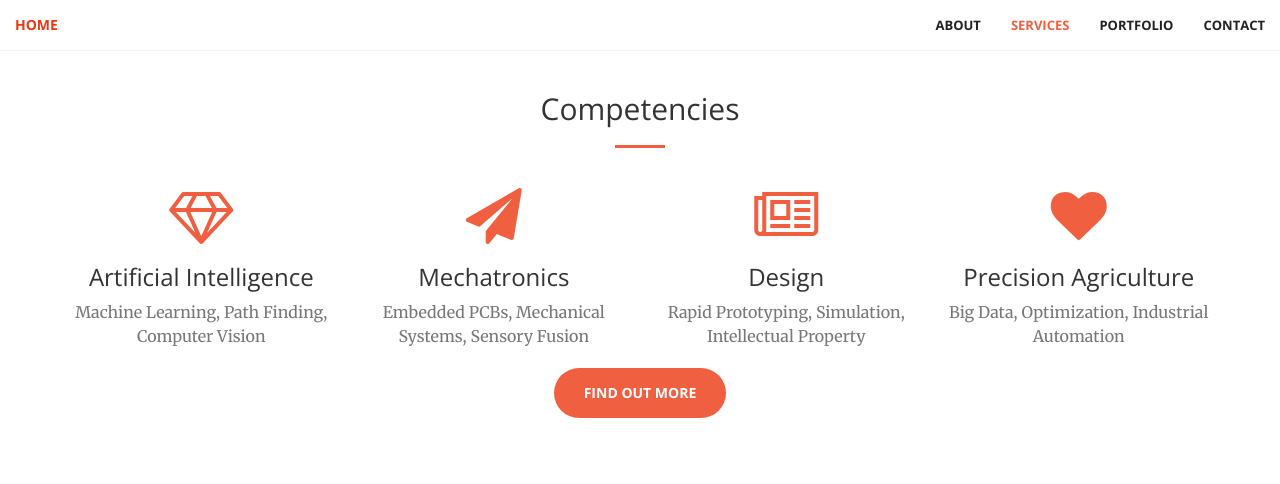
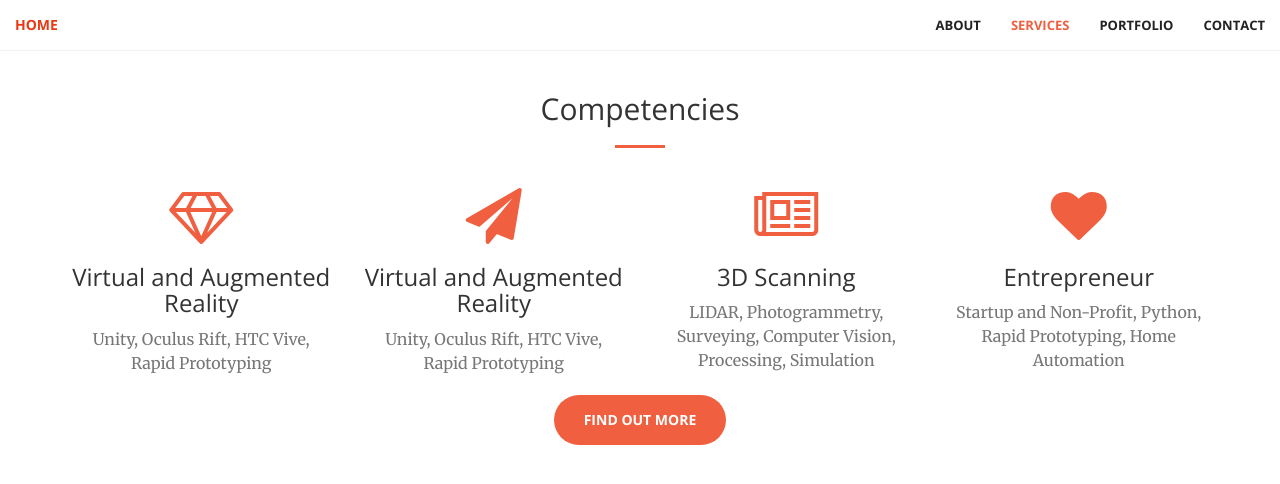
Before and after one commit to darabo/darabonakdar.com, a Jekyll site: the page built from index.html, in a window 1280 px wide and 900 px high, scrolled down 1274 px, cut to the strip 0-494 px from the top of the window. Shown: the top 484 px of the strip. Built offline with Jekyll 4.4.1, drawn with Linux system fonts in a browser that asks for light colours; nearby versions of some CDN libraries.

Commit message:
Continued updating

```diff
--- a/index.html
+++ b/index.html
@@ -123,29 +123,29 @@ title: Portfolio
                 <div class="col-lg-3 col-md-6 text-center">
                     <div class="service-box">
                         <i class="fa fa-4x fa-diamond wow bounceIn text-primary"></i>
-                        <h3>Artificial Intelligence</h3>
-                        <p class="text-muted">Machine Learning, Path Finding, Computer Vision</p>
+                        <h3>Virtual and Augmented Reality</h3>
+                        <p class="text-muted">Unity, Oculus Rift, HTC Vive, Rapid Prototyping</p>
                     </div>
                 </div>
                 <div class="col-lg-3 col-md-6 text-center">
                     <div class="service-box">
                         <i class="fa fa-4x fa-paper-plane wow bounceIn text-primary" data-wow-delay=".1s"></i>
-                        <h3>Mechatronics</h3>
-                        <p class="text-muted">Embedded PCBs, Mechanical Systems, Sensory Fusion</p>
+                        <h3>Virtual and Augmented Reality</h3>
+                        <p class="text-muted">Unity, Oculus Rift, HTC Vive, Rapid Prototyping</p>
                     </div>
                 </div>
                 <div class="col-lg-3 col-md-6 text-center">
                     <div class="service-box">
                         <i class="fa fa-4x fa-newspaper-o wow bounceIn text-primary" data-wow-delay=".2s"></i>
-                        <h3>Design</h3>
-                        <p class="text-muted">Rapid Prototyping, Simulation, Intellectual Property</p>
+                        <h3>3D Scanning</h3>
+                        <p class="text-muted">LIDAR, Photogrammetry, Surveying, Computer Vision, Processing, Simulation</p>
                     </div>
                 </div>
                 <div class="col-lg-3 col-md-6 text-center">
                     <div class="service-box">
                         <i class="fa fa-4x fa-heart wow bounceIn text-primary" data-wow-delay=".3s"></i>
-                        <h3>Precision Agriculture</h3>
-                        <p class="text-muted">Big Data, Optimization, Industrial Automation</p>
+                        <h3>Entrepreneur</h3>
+                        <p class="text-muted">Startup and Non-Profit, Python, Rapid Prototyping, Home Automation</p>
                     </div>
                 </div>
             </div>
```
Also changed, not shown: contact.md (+2 -2 lines).
